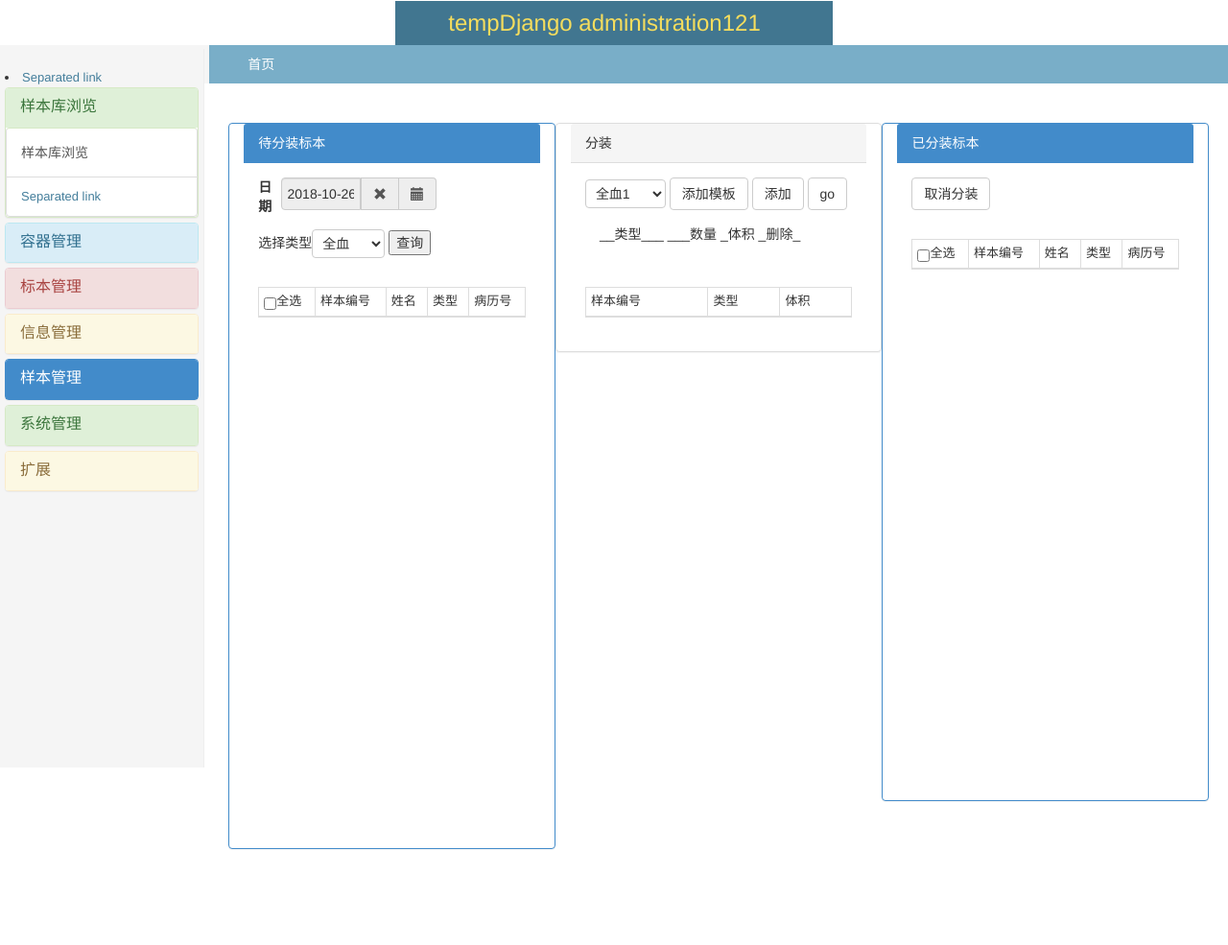
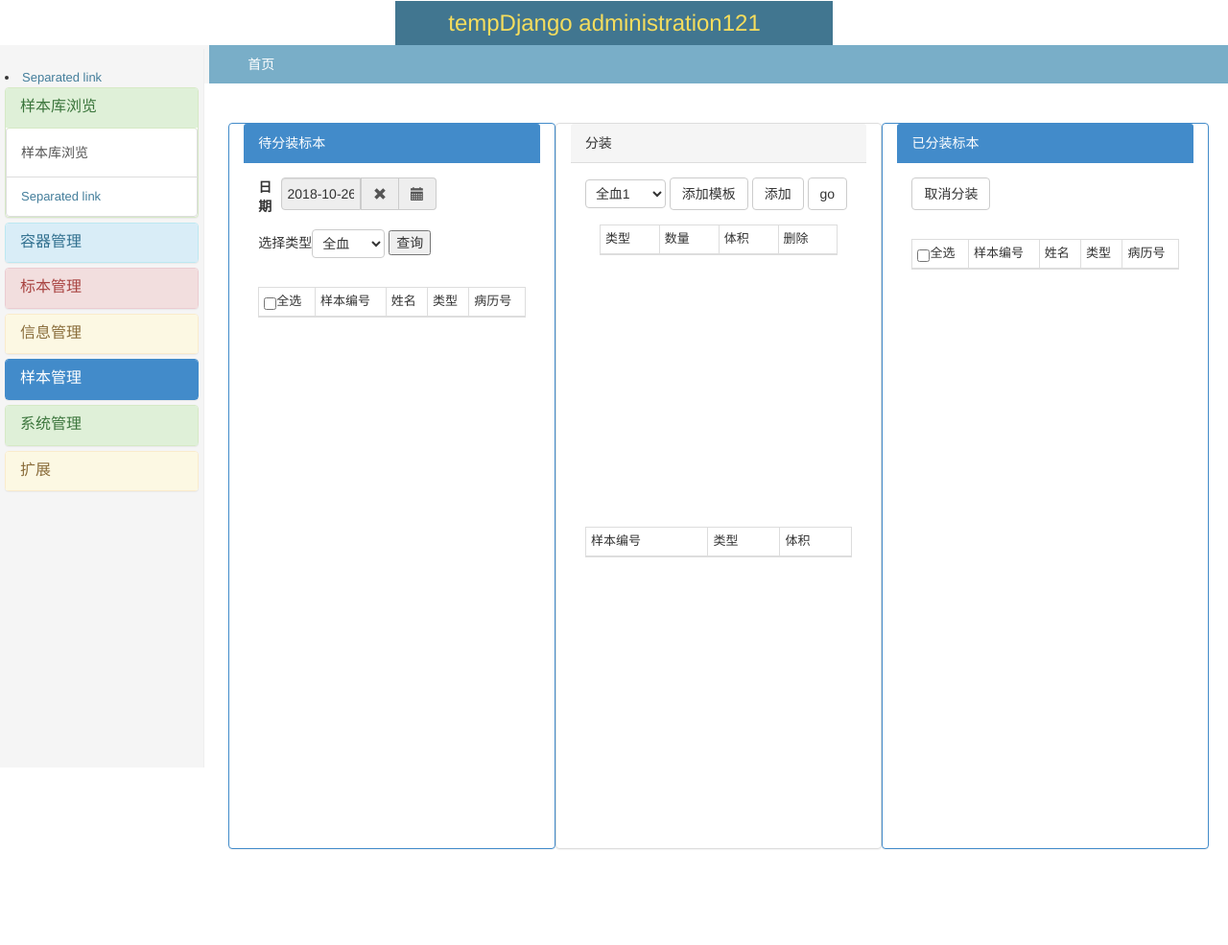
Before and after one commit to onedp/ybk2017-1, a Django app: page /inybk/fen/ in a window 1280 px wide. Shown: the whole page at 96% size. Run offline with Django 3.2, Linux system fonts and the light colour scheme; some libraries are stand-ins or nearby versions.

Commit message:
分装界面标本能分装了，修改了数据库的time改成日期，但是有数据没修改造成不一致

```diff
--- a/inybk/views.py
+++ b/inybk/views.py
@@ -2,6 +2,7 @@
 from ybk.models import *
 from django.db.models import Q
 import time
+import json
 # Create your views here.
 
 
@@ -16,6 +17,9 @@
             fenbiao= request.POST.get('fenbiao')
             flist=[]
             hao=1
+            print(fenlist)
+            print(fenbiao)
+
             for i in fenlist.split('&'):
                 a,b =i.split('=')
                 if a=='lx2':
@@ -62,7 +66,8 @@
         elif gn=='ck':
             chakan=request.POST.get('chakan')
             cklist=Sample_info.objects.filter(num__num=chakan).values('snum','classf','volume')
-            return HttpResponse(cklist)
+            result = json.dumps(list(cklist))
+            return HttpResponse(result)
 
 
 
--- a/templates/fenzh.html
+++ b/templates/fenzh.html
@@ -95,9 +95,10 @@
         <div class="panel-heading">分装</div>
         <div class="panel-body">
 
-            <div id="tiao"style="display: none">
+            <div id="tiao" style="display: none">
 
-            <tr><td>
+            <tr>
+                <td>
             <select id="leixing1" name="lx2" class="select2-dropdown">
                 <option value="0">全血</option>
             　　<option value="1">尿</option>
@@ -115,14 +116,18 @@
             </select>
                 </td>
                 <td>
-            <input id="nm" type="text" name="shuliang" style="width: 40px"></td>
+            <input id="nm" type="text" name="shuliang" style="width: 80px"></td>
 
-            <td><input id="vm" type="text" name="tiji" style="width: 40px"></td>
+            <td><input id="vm" type="text" name="tiji" style="width: 80px"></td>
 
             <td><button class="btn btn-default" type="button" onclick="quchu(this)">-</button> </td>
 
                 </tr>
             </div>
+
+
+
+
              <select id="leixing1" name="类型" class="select2-dropdown">
                  <option value="0">全血1</option>
             　　<option value="1">尿2</option>
@@ -134,20 +139,32 @@
             <button class="btn btn-default" type="button">添加模板</button>
             <button class="btn btn-default" type="button" onclick="tianjia()" >添加</button>
             <button id="go" type="button" class="btn btn-default" >go</button>
-            <form id="fenlist" class="panel-body" method="post" action="/inybk/fen">
+            <form id="fenlist" class="panel-body" method="post" style=" overflow:scroll; width:100%; height:300px;" action="/inybk/fen">
+             <table  class="table table-bordered  table-hover table-condensed">
 
+                <thead>
                 <tr>
-                    <td>__类型___</td>
-                    <td>___数量</td>
-                    <td>_体积</td>
-                    <td>_删除_</td>
+                    <td>类型</td>
+                    <td>数量</td>
+                    <td>体积</td>
+                    <td>删除</td>
                 </tr>
+                </thead>
+                  </table>
+                <table  class="table table-bordered  table-hover table-condensed">
+                 <tbody  id="fenlistxx">
 
+
+
+                 </tbody>
+
+
+             </table>
             </form>
         </div>
-        <div class="panel-body">
+        <div class="panel-body" style=" overflow:scroll; width:100%; height:350px;">
 
-        <table id="jieguo" class="table table-bordered  table-hover table-condensed">
+        <table  class="table table-bordered  table-hover table-condensed">
                 <thead>
 
                 <td style="word-break: keep-all;white-space:nowrap;">样本编号</td>
@@ -156,7 +173,11 @@
 
 
                 </thead>
+            <tbody id="jieguo">
 
+
+
+            </tbody>
         </table>
         </div>
 
@@ -170,7 +191,7 @@
 
         </div>
 
-             <div class="panel-body " style=" overflow:scroll; width:100%; height:600px;">
+             <div class="panel-body " style=" overflow:scroll; width:100%; height:650px;">
         <table class="table table-bordered  table-hover table-condensed">
                 <thead>
                 <td style="word-break: keep-all;white-space:nowrap;"><input type="checkbox">全选 </td>
@@ -245,7 +266,7 @@
 function tianjia() {
 
     idea='a'+ide
-    $('#tiao').clone(true).appendTo('#fenlist').attr({'id':idea,'style':'float:left'});
+    $('#tiao').clone(true).appendTo('#fenlistxx').attr({'id':idea,'style':'float:left'});
 
     ide=ide+1
 };
@@ -270,7 +291,7 @@
 {#$('.form_date').datetimepicker('update',formatDate(thisNow,'yyyy-mm-dd'));#}
 
 $("#go").click(function(){
-fenlist=new Array();
+    fenlist=new Array();
     fenlist=$('#fenlist').serialize();
 
     fenbiao=new Array();
@@ -330,25 +351,20 @@
     arg[arg2]="ck";
     $.post("/inybk/fen/", arg,function (date,status) {
 
-        console.log(date)
+        $("#jieguo").empty()
+        var cars=new Array('全血','尿','精子','精浆','卵泡液', '颗粒细胞', '血清', '血浆','白细胞','血细胞','胎盘','脐带','毛发');
+        $.each($.parseJSON(date), function(i,item){
 
-        testJson = eval("(" + date + ")");
-
-        console.log(testJson)
-
-        for (da in date){
-            {#var txt0=$("<tr>");#}
-            {##}
-            {#var txt1=$("<td></td>").text(da.snum);#}
-            {#var txt2=$("<td></td>").text(da.classf);#}
-            {#var txt3=$("<td></td>").text(da.value);#}
-            {#var txt4=$("</tr>");#}
-            {#$("#jieguo").append(txt0,txt1,txt2,txt3,txt4);#}
-            $("#jieguo").append(da);
-            $("#jieguo").append("<p>wa</p>");
+                        $("#jieguo").append("<tr>" + "<td>" + item.snum + "</td>"+ "<td>" + cars[item.classf] +"</td>"+ "<td>" + item.volume + "</td>"+ "</tr>")
 
 
-        }
+
+
+
+
+
+
+        });
 
 
 
```
Also changed, not shown: db.sqlite3.
